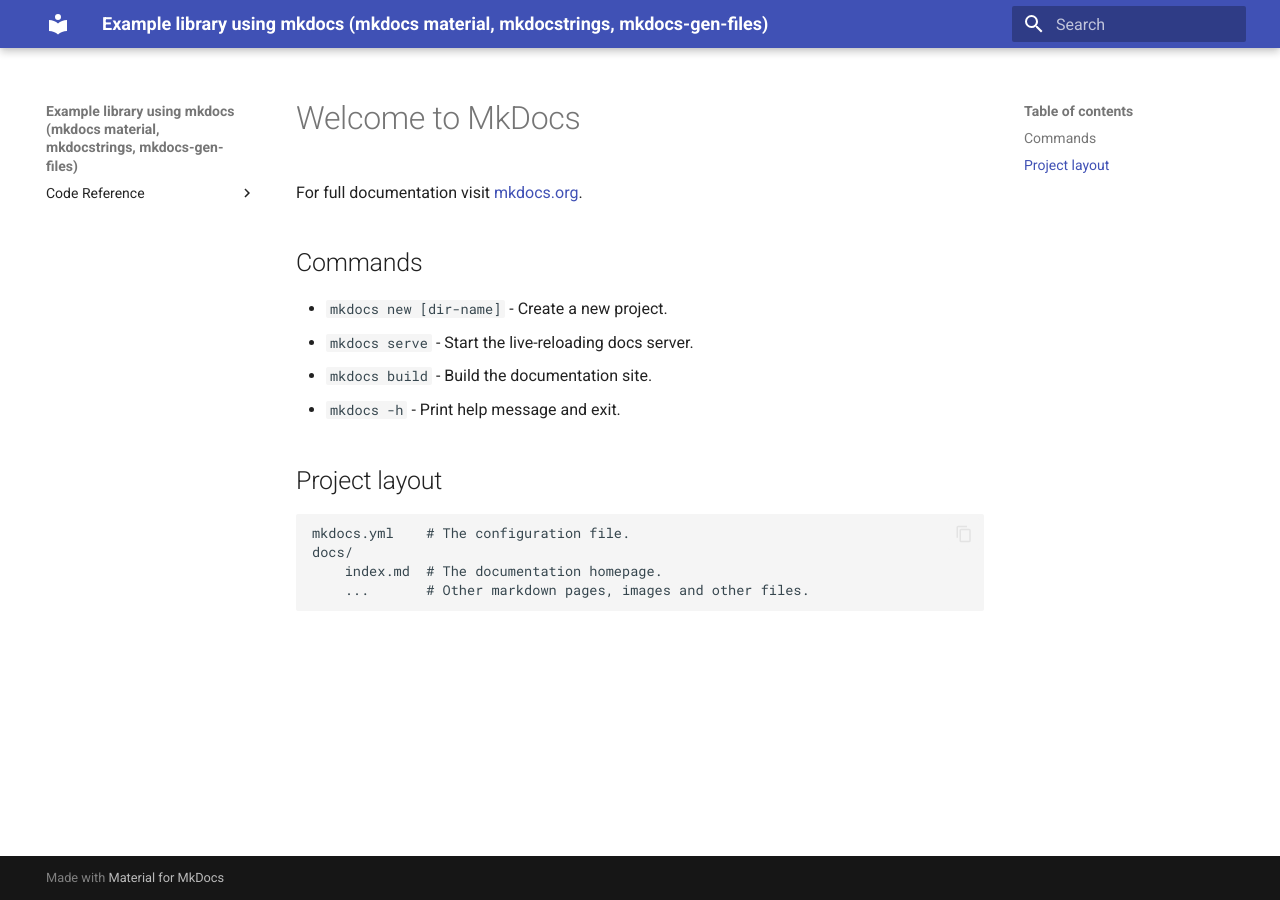
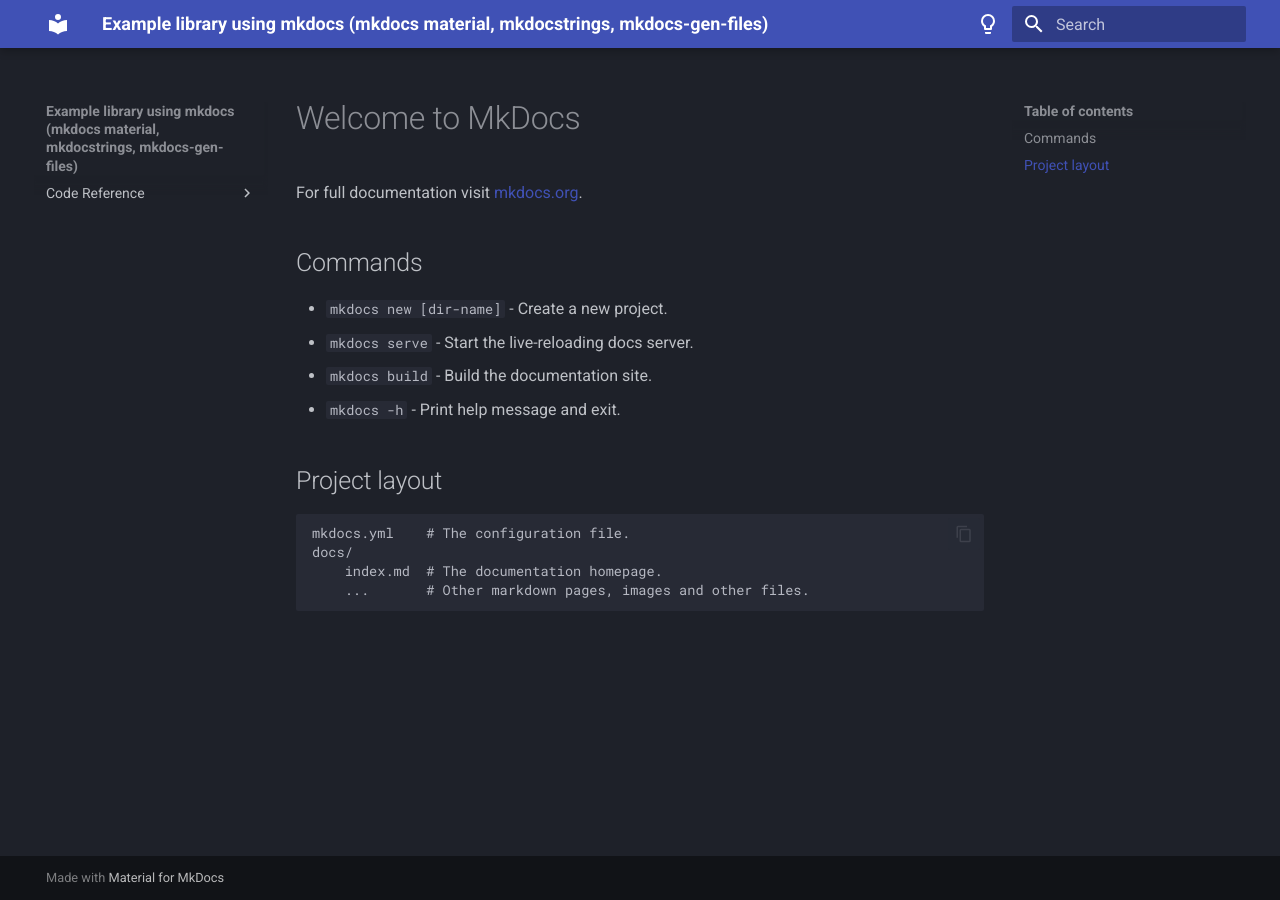
Before and after one commit to apsocarras/template-py, an MkDocs documentation site: the page built from docs/index.md, in a window 1280 px wide. Built offline with MkDocs 1.6.1 and Material for MkDocs 9.7.7, drawn with Linux system fonts in a browser that asks for light colours.

Commit message:
include color palette toggle

```diff
--- a/mkdocs.yml
+++ b/mkdocs.yml
@@ -5,6 +5,19 @@
     features:
     - content.code.copy
     - content.code.select
+    palette:
+        - scheme: slate
+          primary: deep blue
+          accent: orange
+          toggle:
+            icon: material/lightbulb-outline
+            name: Switch to light mode
+        - scheme: default
+          primary: blue
+          accent: deep orange
+          toggle:
+            icon: material/lightbulb
+            name: Switch to dark mode
 plugins:
     - search
     - gen-files:
```
Also changed, not shown: site/404.html, site/index.html, site/reference/SUMMARY/index.html, site/reference/example_mkdocstrings_lib/MyClass/index.html, site/reference/example_mkdocstrings_lib/index.html, site/reference/example_mkdocstrings_lib/projects/foo/index.html, site/reference/example_mkdocstrings_lib/projects/index.html.
